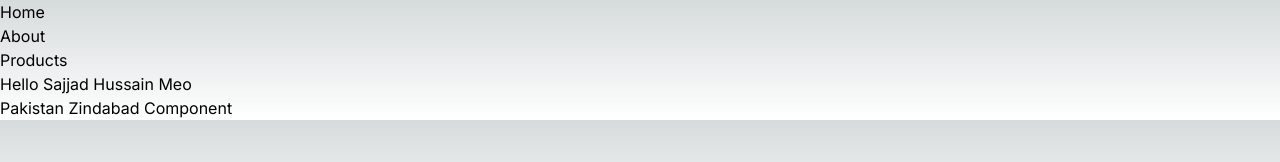
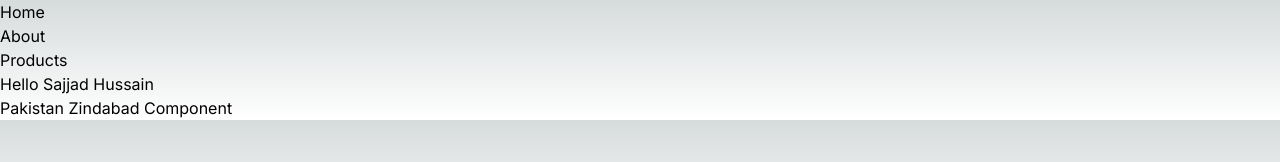
Before and after one commit to SajjadHussainRajput/my-app, a Next.js app: page / in a window 1280 px wide. Shown: the top 162 px of the page. Built offline with nearby package versions, Linux system fonts and the light colour scheme.

Commit message:
Update page.tsx

```diff
--- a/src/app/page.tsx
+++ b/src/app/page.tsx
@@ -7,7 +7,7 @@ export default function Home() {
   return (
     <div>
      <Navbar/>
-      <h1>Hello Sajjad Hussain Meo </h1>
+      <h1>Hello Sajjad Hussain  </h1>
       <Comp />
 
     </div>
```
